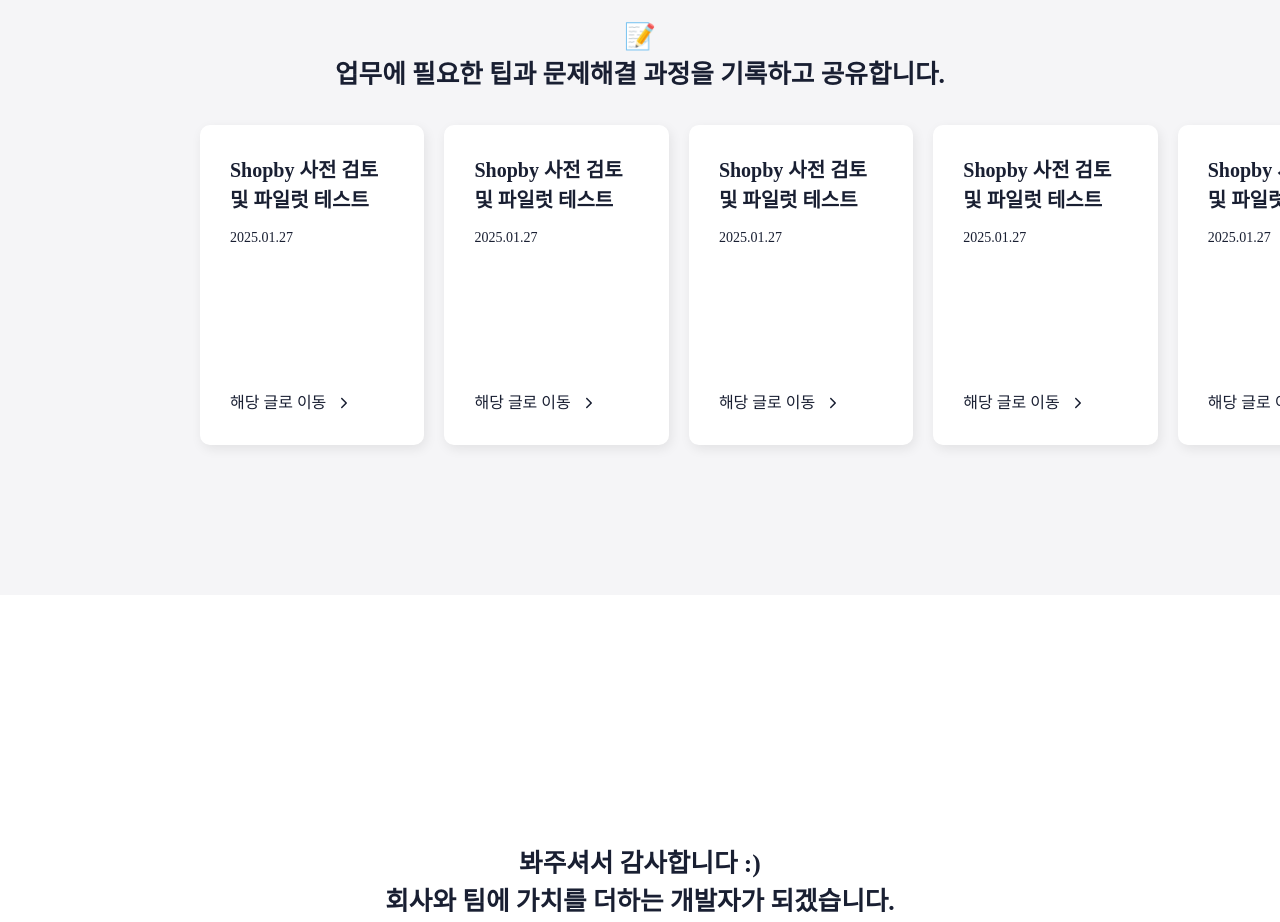
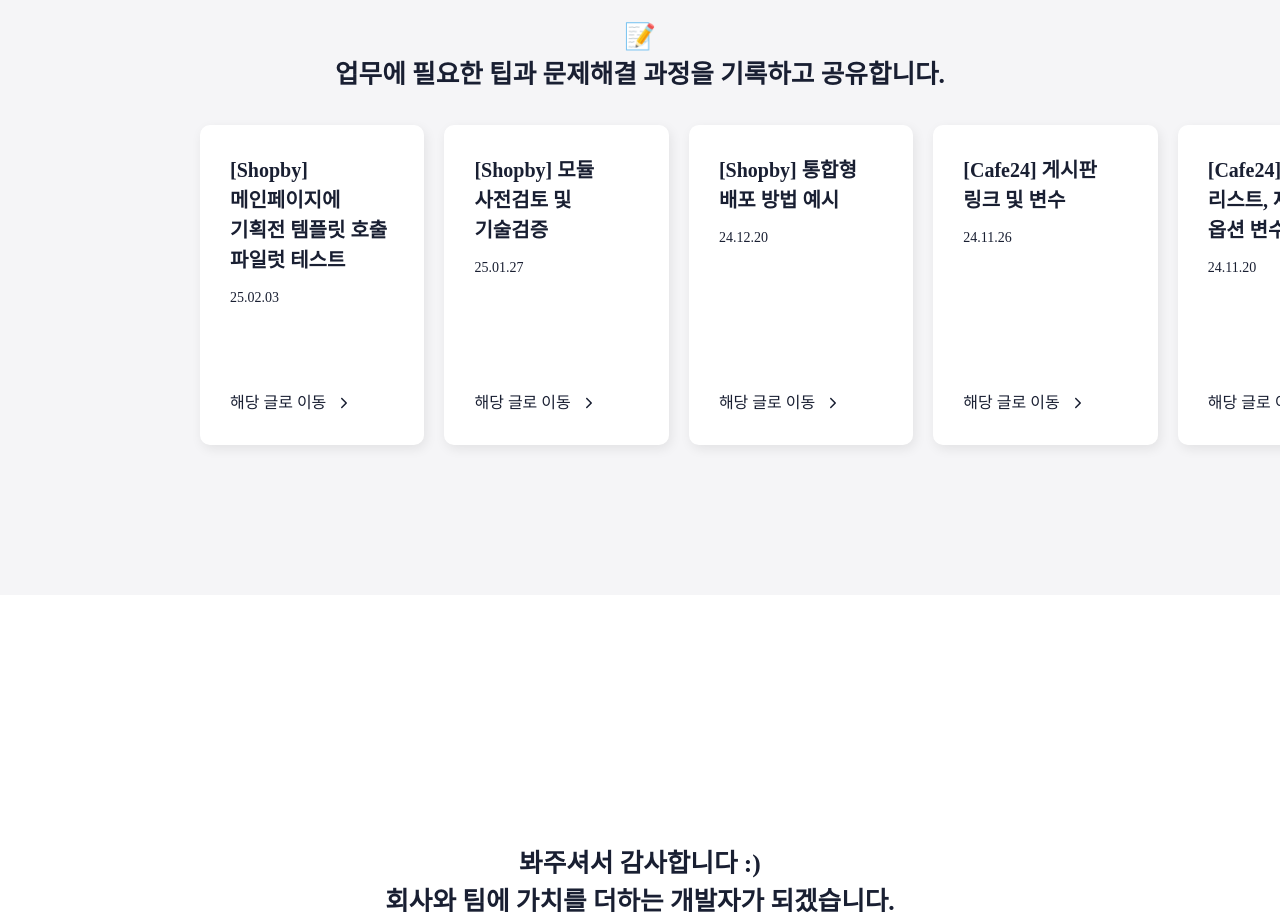
Before and after one commit to oLangS2/portfolio, a React (Create React App) app: page / in a window 1280 px wide. Shown: the part 2980-3902 px from the top of the page. Built offline with nearby package versions, Linux system fonts and the light colour scheme; a web font is replaced by a local one.

Commit message:
노션영역 swiper slide 컴포넌트화 작업완료

```diff
--- /dev/null
+++ b/src/components/notionSlide/NotionSlide.jsx
@@ -0,0 +1,16 @@
+import React from 'react'
+import { IoIosArrowForward } from "react-icons/io";
+
+const NotionSlide = ({ data }) => {
+  return (
+    <a className="box" href={data.link} target='_blank'>
+        <p>{data.title}</p>
+        <span>{data.date}</span>
+        <div className="icon">
+        해당 글로 이동<IoIosArrowForward />
+        </div>
+    </a>
+  )
+}
+
+export default NotionSlide;
--- a/src/components/sections/Notion.jsx
+++ b/src/components/sections/Notion.jsx
@@ -2,10 +2,12 @@ import React from 'react';
 import { Swiper, SwiperSlide } from 'swiper/react';
 import 'swiper/css';
 import { Navigation } from 'swiper/modules';
-import { IoIosArrowForward } from "react-icons/io";
 import { CgChevronRightO, CgChevronLeftO } from "react-icons/cg";
+import noteData from "../../data/note";
+import NotionSlide from '../notionSlide/NotionSlide';
 
 const notion = () => {
+  console.log(noteData)
   return (
     <div id="notion">
         <div className="notion_wrap">
@@ -23,51 +25,11 @@ const notion = () => {
             slidesPerView={4.5}
             loop={false}
           >
-            <SwiperSlide>
-              <a className="box" href='https://infrequent-accordion-3ab.notion.site/CSS-1fc049798a358026a165f3f9ac5022a0' target='_blank'>
-                <p>Shopby 사전 검토 및 파일럿 테스트</p>
-                <span>2025.01.27</span>
-                <div className="icon">
-                  해당 글로 이동<IoIosArrowForward />
-                </div>
-              </a>
-            </SwiperSlide>
-            <SwiperSlide>
-            <a className="box" href='https://infrequent-accordion-3ab.notion.site/CSS-1fc049798a358026a165f3f9ac5022a0' target='_blank'>
-                <p>Shopby 사전 검토 및 파일럿 테스트</p>
-                <span>2025.01.27</span>
-                <div className="icon">
-                  해당 글로 이동<IoIosArrowForward />
-                </div>
-              </a>
-            </SwiperSlide>
-            <SwiperSlide>
-            <a className="box" href='https://infrequent-accordion-3ab.notion.site/CSS-1fc049798a358026a165f3f9ac5022a0' target='_blank'>
-                <p>Shopby 사전 검토 및 파일럿 테스트</p>
-                <span>2025.01.27</span>
-                <div className="icon">
-                  해당 글로 이동 <IoIosArrowForward />
-                </div>
-              </a>
-            </SwiperSlide>
-            <SwiperSlide>
-            <a className="box" href='https://infrequent-accordion-3ab.notion.site/CSS-1fc049798a358026a165f3f9ac5022a0' target='_blank'>
-                <p>Shopby 사전 검토 및 파일럿 테스트</p>
-                <span>2025.01.27</span>
-                <div className="icon">
-                  해당 글로 이동<IoIosArrowForward />
-                </div>
-              </a>
-            </SwiperSlide>
-            <SwiperSlide>
-            <a className="box" href='https://infrequent-accordion-3ab.notion.site/CSS-1fc049798a358026a165f3f9ac5022a0' target='_blank'>
-                <p>Shopby 사전 검토 및 파일럿 테스트</p>
-                <span>2025.01.27</span>
-                <div className="icon">
-                  해당 글로 이동<IoIosArrowForward />
-                </div>
-              </a>
-            </SwiperSlide>
+            {noteData.map((p)=> (
+                <SwiperSlide key={p.id}>
+                  <NotionSlide data={p} />
+                </SwiperSlide>
+            ))}
             {/* 커스텀 버튼 */}
             <div className="navigation_wrap flex gap-10">
               <div className="custom-prev swiper-button-prev">
--- /dev/null
+++ b/src/data/note.js
@@ -0,0 +1,65 @@
+
+const noteData = [
+    {
+        id: 1,
+        title: "[Shopby] 메인페이지에 기획전 템플릿 호출 파일럿 테스트",
+        date: "25.02.03",
+        link:"https://infrequent-accordion-3ab.notion.site/1fc049798a358115bf56f243903c6912"
+    },
+    {
+        id: 2,
+        title: "[Shopby] 모듈 사전검토 및 기술검증 ",
+        date: "25.01.27",
+        link:"https://infrequent-accordion-3ab.notion.site/CSS-1fc049798a358026a165f3f9ac5022a0"
+    },
+    {
+        id: 3,
+        title: "[Shopby] 통합형 배포 방법 예시",
+        date: "24.12.20",
+        link:"https://infrequent-accordion-3ab.notion.site/1fc049798a35809db715e510026ac225"
+    },
+    {
+        id: 4,
+        title: "[Cafe24] 게시판 링크 및 변수",
+        date: "24.11.26",
+        link:"https://infrequent-accordion-3ab.notion.site/Cafe24-Shop-1b3049798a358150a209d95fb7b5ce42?p=1b3049798a3581ae82f7ffa9070b8040&pm=s"
+    },
+    {
+        id: 5,
+        title: "[Cafe24] 제품 리스트, 제품 상세 옵션 변수",
+        date: "24.11.20",
+        link:"https://infrequent-accordion-3ab.notion.site/Cafe24-Shop-1b3049798a358150a209d95fb7b5ce42?p=1b3049798a3581e2b118d0a0293df3b6&pm=s"
+    },
+    {
+        id: 6,
+        title: "[Cafe24] 할인율 계산 적용법",
+        date: "24.11.12",
+        link:"https://infrequent-accordion-3ab.notion.site/Cafe24-Shop-1b3049798a358150a209d95fb7b5ce42?p=1b3049798a35815fa4e2d9c550c164db&pm=s"
+    },
+    {
+        id: 7,
+        title: "[Cafe24] 로그인 인풋값 제거",
+        date: "24.10.24",
+        link:"https://infrequent-accordion-3ab.notion.site/Cafe24-Shop-1b3049798a358150a209d95fb7b5ce42?p=1b3049798a35812fadb1d2358e4d3d01&pm=s"
+      },
+    {
+        id: 8,
+        title: "[Git] 초기 세팅 및 사용법",
+        date: "25.09.02",
+        link:"https://infrequent-accordion-3ab.notion.site/Git-1b3049798a3581f99eeefc33ccd42096"
+    },
+    {
+        id: 9,
+        title: "[React] 각 페이지 제목 바꾸기 (react-helmet)",
+        date: "25.08.26",
+        link:"https://infrequent-accordion-3ab.notion.site/1fc049798a35807ca050c7545b1da2a0?v=1fc049798a3581fdbbdd000c785db476&p=1fc049798a3581beafa1f29dc9c4edd6&pm=s"
+    },
+    {
+        id: 10,
+        title: "[정책 변경사항] 동영상 및 오디오 자동재생",
+        date: "25.01.15",
+        link:"https://infrequent-accordion-3ab.notion.site/1b3049798a358106b1dbf93aafdc10ab"
+    },
+];
+
+export default noteData;
--- a/src/styles/global.scss
+++ b/src/styles/global.scss
@@ -393,13 +393,13 @@ button {
             z-index: 1;
             opacity: 0;
             transition: 0.3s;
-            transform: scale(0.9);
+            transform: scale(0.8);
         }
         .custom-prev{
-            left: 20px;
+            left: 30px;
         }
         .custom-next{
-            right: 20px;
+            right: 30px;
         }
     }
 
```
